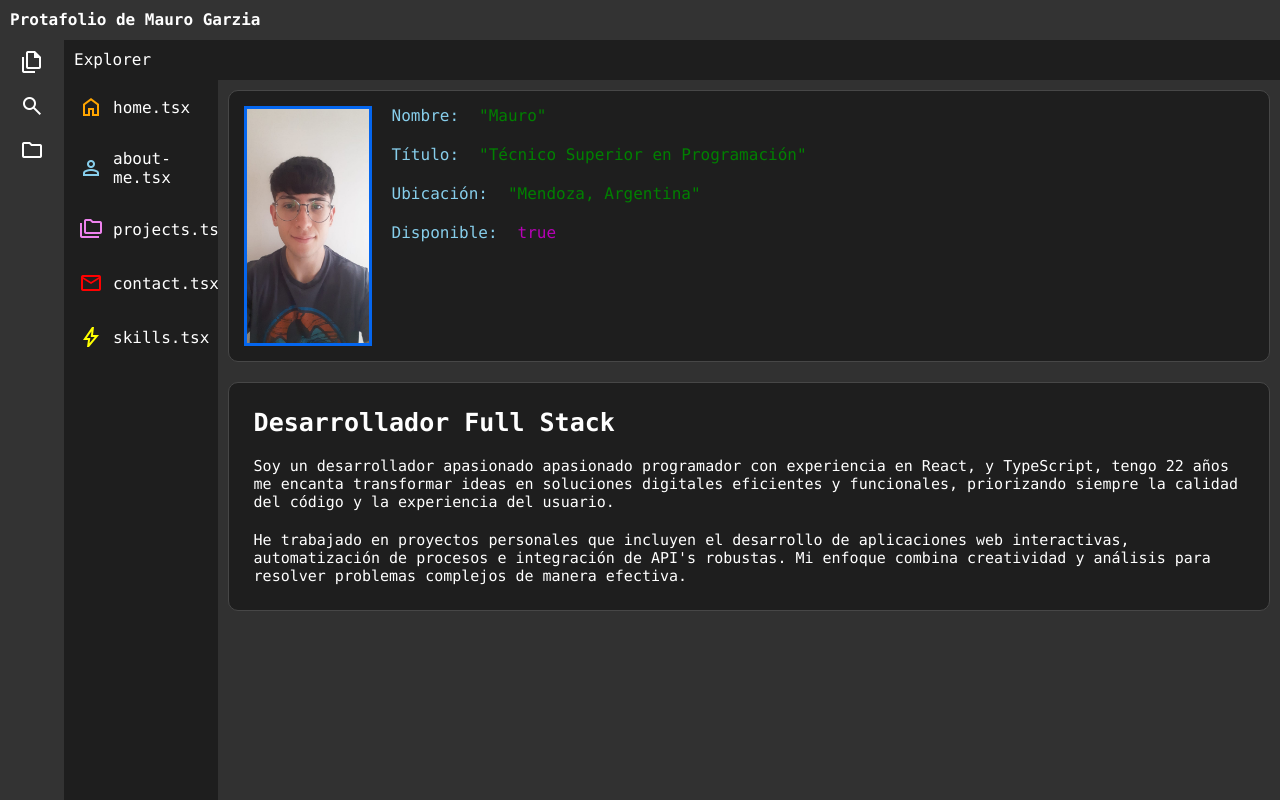
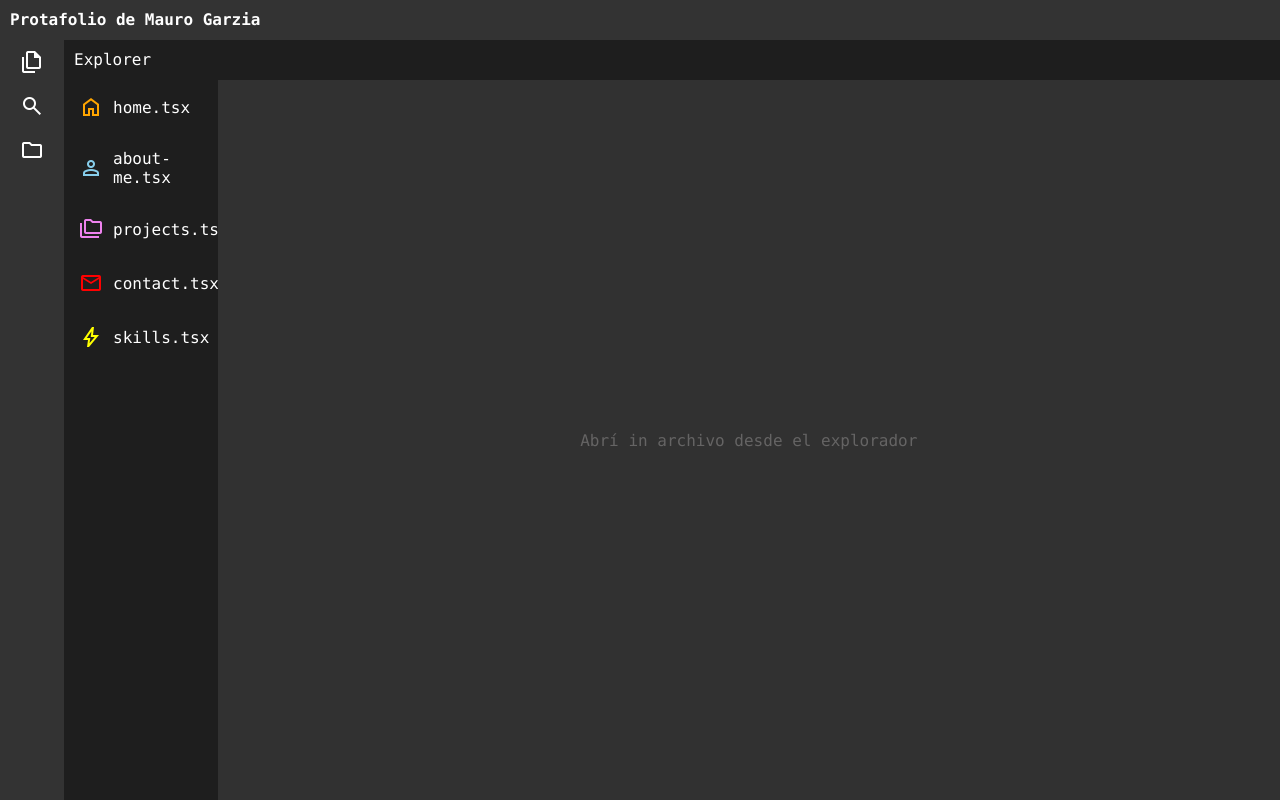
Before and after one commit to maurogarzia/Portfolio2.0, a React (Vite) app: page / in a window 1280 px wide. Built offline with nearby package versions, Linux system fonts and the light colour scheme.

Commit message:
feat: add EmptySelected

```diff
--- a/src/App.tsx
+++ b/src/App.tsx
@@ -1,3 +1,4 @@
+import { useEffect } from 'react'
 import style from './App.module.css'
 import AsidePrincipal from './layout/AsidePrincipal/AsidePrincipal'
 import FileAside from './layout/FileAside/FileAside'
@@ -6,15 +7,22 @@ import HeaderPrincipal from './layout/HeaderPrincipal/HeaderPrincipal'
 import { viewStore } from './store/view.store'
 import About from './views/About/About'
 import Contact from './views/Contact/Contact'
+import EmptySelected from './views/EmptySelected/EmptySelected'
 import Home from './views/Home/Home'
 import Projects from './views/Projects/Projects'
-import Skills from './views/Skills/skills'
+import Skills from './views/Skills/Skills'
+import { selectStore } from './store/select.store'
+
 
 
 
 function App() {
 
-  const {view} = viewStore()
+  const {view, setView} = viewStore()
+  const {cardsOpen} = selectStore()
+  useEffect(() => {
+    if (cardsOpen.length < 1) setView('emptySelected')
+  },[cardsOpen])
 
   return (
     <>
@@ -25,6 +33,7 @@ function App() {
           <FileHeader/>
           <div className={style.subContent}>
             <FileAside/>
+            {view === 'emptySelected' && <EmptySelected/>}
             {view === 'home' && <Home/>}
             {view === 'contact' && <Contact/>}
             {view === 'aboutMe' && <About/>}
--- a/src/layout/FileHeader/FileHeader.module.css
+++ b/src/layout/FileHeader/FileHeader.module.css
@@ -10,5 +10,5 @@
 .tabs{
     display: flex;
     width: 100%;
-    gap: 10px;
+
 }
--- a/src/layout/FileHeader/FileHeader.tsx
+++ b/src/layout/FileHeader/FileHeader.tsx
@@ -6,10 +6,12 @@ function FileHeader() {
 
     const {cardsOpen} = selectStore()
 
+
     return (
         <div className={style.containerPrincipal}>
             <p>Explorer</p>
             <div className={style.tabs}>
+
                 {cardsOpen.map(card =>
                     <CardHeader name={card.name} span={card.span} color={card.color}/>
                 )}
--- a/src/layout/FileHeader/components/CardHeader/CardHeader.tsx
+++ b/src/layout/FileHeader/components/CardHeader/CardHeader.tsx
@@ -17,7 +17,7 @@ function CardHeader({name, span, color} : ICardHeader) {
     const isActive = view === name
 
     return (
-        <div onClick={() => setView(name)} className={style.containerPrincipal} style={{'backgroundColor': isActive ? 'gray' : 'transparent'}}>
+        <div onClick={() => setView(name)} className={style.containerPrincipal} style={{'backgroundColor': isActive ? '#4d4a4a' : 'transparent'}}>
             <div className={style.item}>
                 <span className="material-symbols-outlined" style={{'color': `${color}`}}>{span}</span>
                 <p>{name}</p>
--- a/src/store/view.store.ts
+++ b/src/store/view.store.ts
@@ -6,6 +6,6 @@ interface IViewStore {
 }
 
 export const viewStore = create<IViewStore>((set) => ({
-    view: "home",
+    view: "emptySelected",
     setView: (option) => set({view: option})
 }))
--- /dev/null
+++ b/src/views/EmptySelected/EmptySelected.module.css
@@ -0,0 +1,11 @@
+.containerPrincipal{
+    background-color: #313131;
+    width: 100%;
+    height: 100%;
+    padding: 10px;
+    display: flex;
+    align-items: center;
+    justify-content: center;
+    gap: 20px;
+    color: #656464;
+}
--- /dev/null
+++ b/src/views/EmptySelected/EmptySelected.tsx
@@ -0,0 +1,11 @@
+import style from './EmptySelected.module.css'
+
+function EmptySelected() {
+    return (
+        <div className={style.containerPrincipal}>
+            <p>Abrí in archivo desde el explorador</p>
+        </div>
+    )
+}
+
+export default EmptySelected
```
